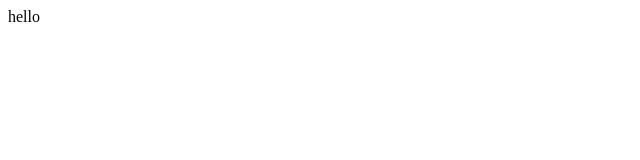
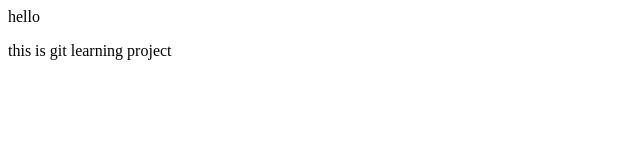
Before and after one commit to Aryanjast13/project01, a plain HTML site: page index.html in a window 1280 px wide. Shown: the whole page, without its empty margins (0-640 px from the left). Drawn offline with Linux system fonts and the light colour scheme.

Commit message:
add code

```diff
--- a/index.html
+++ b/index.html
@@ -1 +1,2 @@
 <p>hello</p>
+<p>this is git learning project</p>
```
